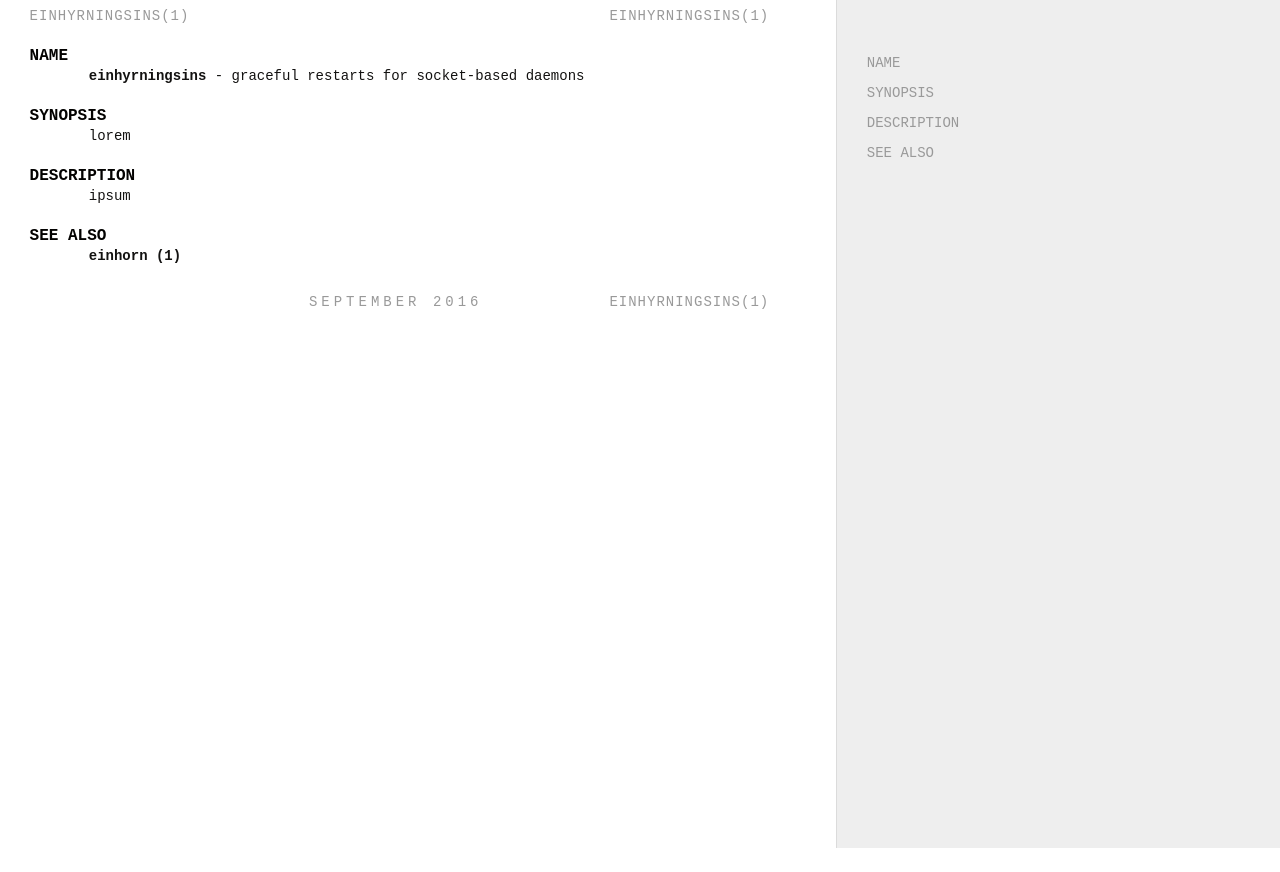
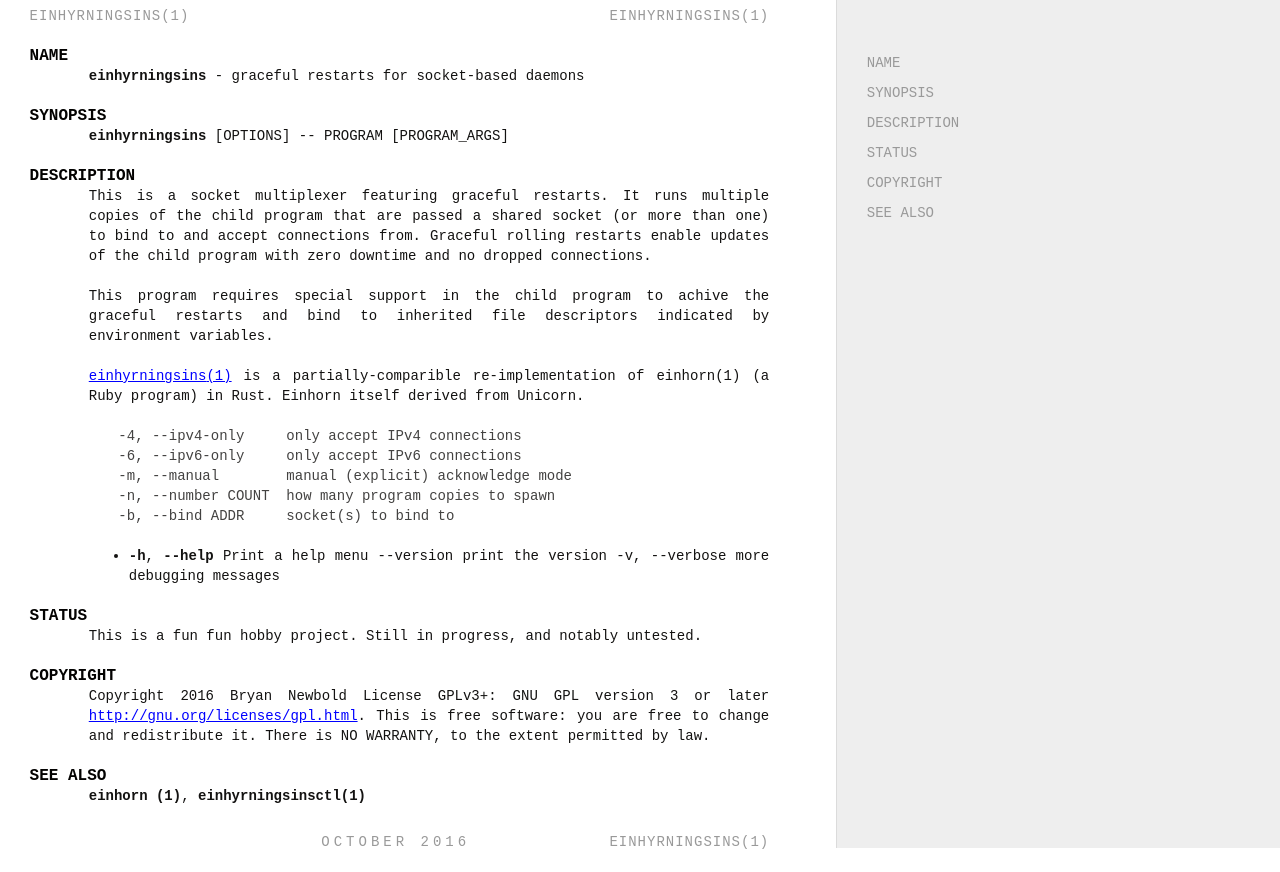
Before and after one commit to bnewbold/einhyrningsins, a plain HTML site: page index.html in a window 1280 px wide. Before the commit the page ends 800 px from the top, so only its background shows below. Drawn offline with Linux system fonts and the light colour scheme.

Commit message:
updating rendered manpage for github docs

```diff
--- a/index.html
+++ b/index.html
@@ -62,6 +62,8 @@
     <a href="#NAME">NAME</a>
     <a href="#SYNOPSIS">SYNOPSIS</a>
     <a href="#DESCRIPTION">DESCRIPTION</a>
+    <a href="#STATUS">STATUS</a>
+    <a href="#COPYRIGHT">COPYRIGHT</a>
     <a href="#SEE-ALSO">SEE ALSO</a>
   </div>
 
@@ -78,20 +80,56 @@
 
 <h2 id="SYNOPSIS">SYNOPSIS</h2>
 
-<p>lorem</p>
+<p><code>einhyrningsins</code> [OPTIONS] -- PROGRAM [PROGRAM_ARGS]</p>
 
 <h2 id="DESCRIPTION">DESCRIPTION</h2>
 
-<p>ipsum</p>
+<p>This is a socket multiplexer featuring graceful restarts. It runs multiple
+copies of the child program that are passed a shared socket (or more than one)
+to bind to and accept connections from. Graceful rolling restarts enable
+updates of the child program with zero downtime and no dropped connections.</p>
+
+<p>This program requires special support in the child program to achive the
+graceful restarts and bind to inherited file descriptors indicated by
+environment variables.</p>
+
+<p><a class="man-ref" href="einhyrningsins.1.html">einhyrningsins<span class="s">(1)</span></a> is a partially-comparible re-implementation of <span class="man-ref">einhorn<span class="s">(1)</span></span> (a
+Ruby program) in Rust.  Einhorn itself derived from Unicorn.</p>
+
+<pre><code>-4, --ipv4-only     only accept IPv4 connections
+-6, --ipv6-only     only accept IPv6 connections
+-m, --manual        manual (explicit) acknowledge mode
+-n, --number COUNT  how many program copies to spawn
+-b, --bind ADDR     socket(s) to bind to
+</code></pre>
+
+<ul>
+<li><code>-h</code>, <code>--help</code>
+Print a help menu
+      --version       print the version
+  -v, --verbose       more debugging messages</li>
+</ul>
+
+
+<h2 id="STATUS">STATUS</h2>
+
+<p>This is a fun fun hobby project. Still in progress, and notably untested.</p>
+
+<h2 id="COPYRIGHT">COPYRIGHT</h2>
+
+<p>Copyright 2016  Bryan Newbold
+License GPLv3+: GNU GPL version 3 or later <a href="http://gnu.org/licenses/gpl.html" data-bare-link="true">http://gnu.org/licenses/gpl.html</a>.
+This is free software: you are free to change and redistribute it. There is NO
+WARRANTY, to the extent permitted by law.</p>
 
 <h2 id="SEE-ALSO">SEE ALSO</h2>
 
-<p><code>einhorn (1)</code></p>
+<p><code>einhorn (1)</code>, <code>einhyrningsinsctl(1)</code></p>
 
 
   <ol class='man-decor man-foot man foot'>
     <li class='tl'></li>
-    <li class='tc'>September 2016</li>
+    <li class='tc'>October 2016</li>
     <li class='tr'>einhyrningsins(1)</li>
   </ol>
 
```
